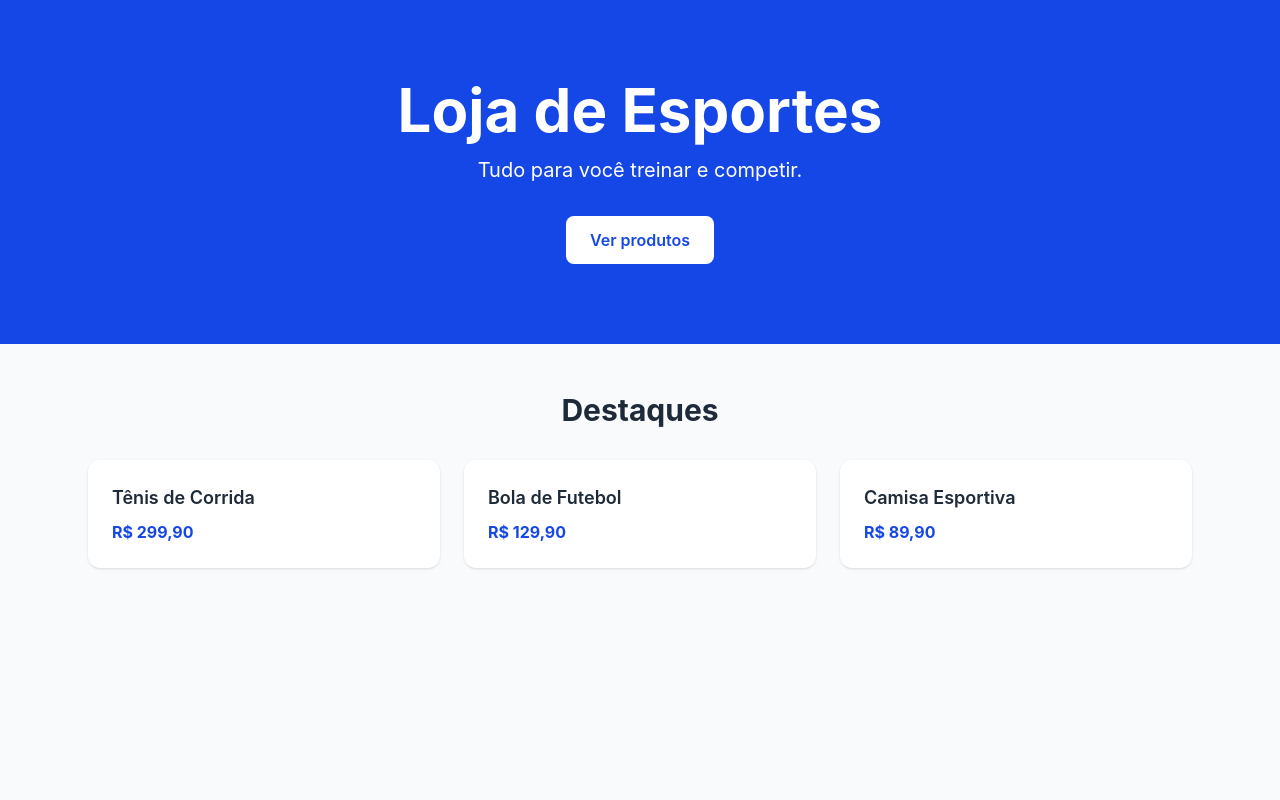
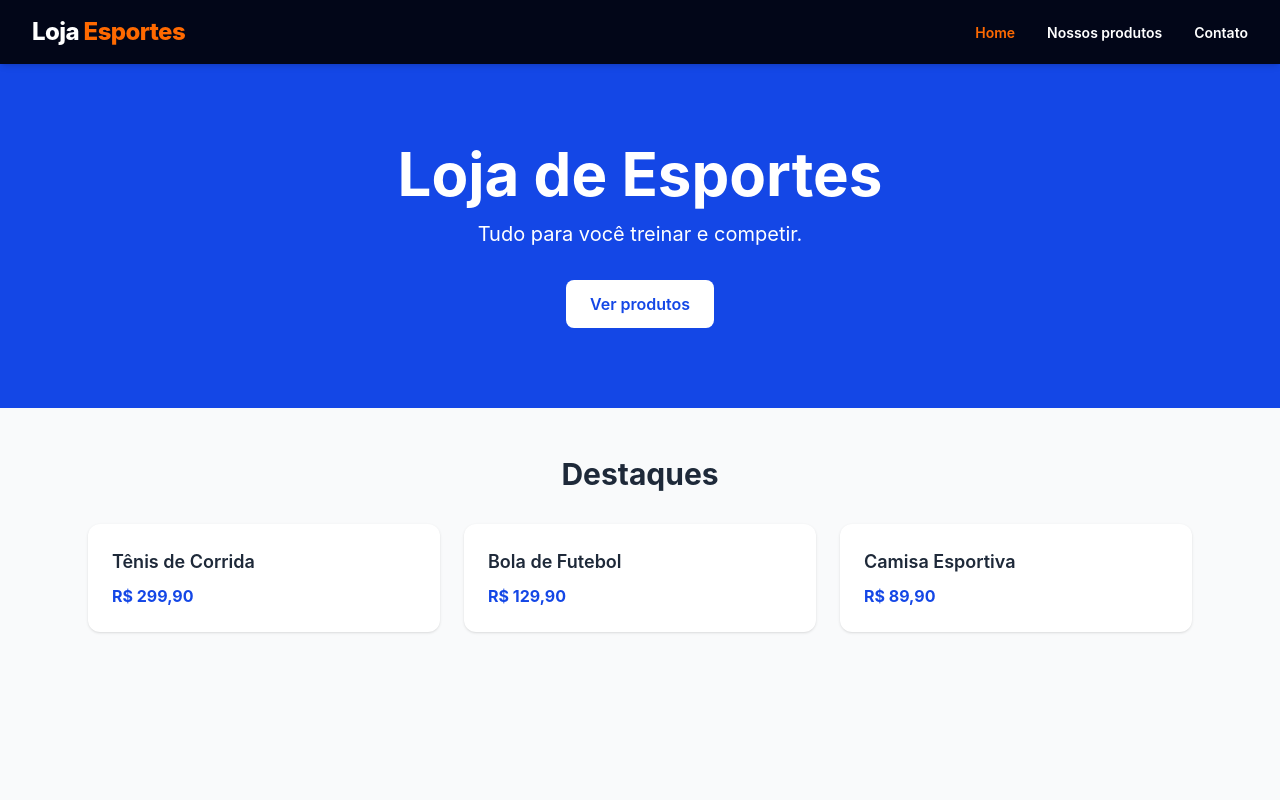
Before and after one commit to 1espg-cps/loja_esporte, a React (Vite) app: page / in a window 1280 px wide. Shown: the top 800 px of the page. Built offline with nearby package versions, Linux system fonts and the light colour scheme.

Commit message:
style: Estilizando o navbar

```diff
--- a/src/App.jsx
+++ b/src/App.jsx
@@ -2,11 +2,11 @@ import { BrowserRouter as Router, Routes, Route } from "react-router-dom";
 import Home from "./pages/Home";
 import Contato from "./pages/Contato";
 import Footer from "./components/Footer";
-
+import Navbar from "./components/Navbar"
 function App() {
   return (
     <Router>
-      {/* Navbar dps*/}
+      < Navbar />
       <Routes>
         <Route path="/" element={<Home />} />
         <Route path="/contato" element={<Contato />} />
--- a/src/components/Navbar.jsx
+++ b/src/components/Navbar.jsx
@@ -2,24 +2,42 @@
 import { Link, NavLink } from "react-router-dom";
 
 function Navbar() {
+    const linkClass = ({ isActive }) =>
+        `text-sm font-semibold transition-colors duration-200 ${isActive
+            ? "text-orange-500"
+            : "text-white hover:text-orange-400"
+        }`;
+
     return (
-        <header>
-            <nav>
+        <header className="sticky top-0 z-50 bg-slate-950 shadow-md">
+            <nav className="mx-auto flex max-w-7xl items-center justify-between px-6 py-4 lg:px-8">
                 {/* Logo */}
-                <Link to="/">
-                    Loja <span>Esportes</span>
+                <Link
+                    to="/"
+                    className="text-xl font-extrabold tracking-tight text-white sm:text-2xl"
+                >
+                    Loja <span className="text-orange-500">Esportes</span>
                 </Link>
 
                 {/* Navegação */}
-                <ul>
+                <ul className="flex items-center gap-4 sm:gap-8">
                     <li>
-                        <NavLink to="/">Home</NavLink>
+                        <NavLink to="/" end className={linkClass}>
+                            Home
+                        </NavLink>
                     </li>
+
                     <li>
-                        <NavLink to="/produtos">Nossos produtos</NavLink>
+                        <NavLink to="/produtos" className={linkClass}>
+                            <span className="sm:hidden">Produtos</span>
+                            <span className="hidden sm:inline">Nossos produtos</span>
+                        </NavLink>
                     </li>
+
                     <li>
-                        <NavLink to="/contato">Contato</NavLink>
+                        <NavLink to="/contato" className={linkClass}>
+                            Contato
+                        </NavLink>
                     </li>
                 </ul>
             </nav>
```
